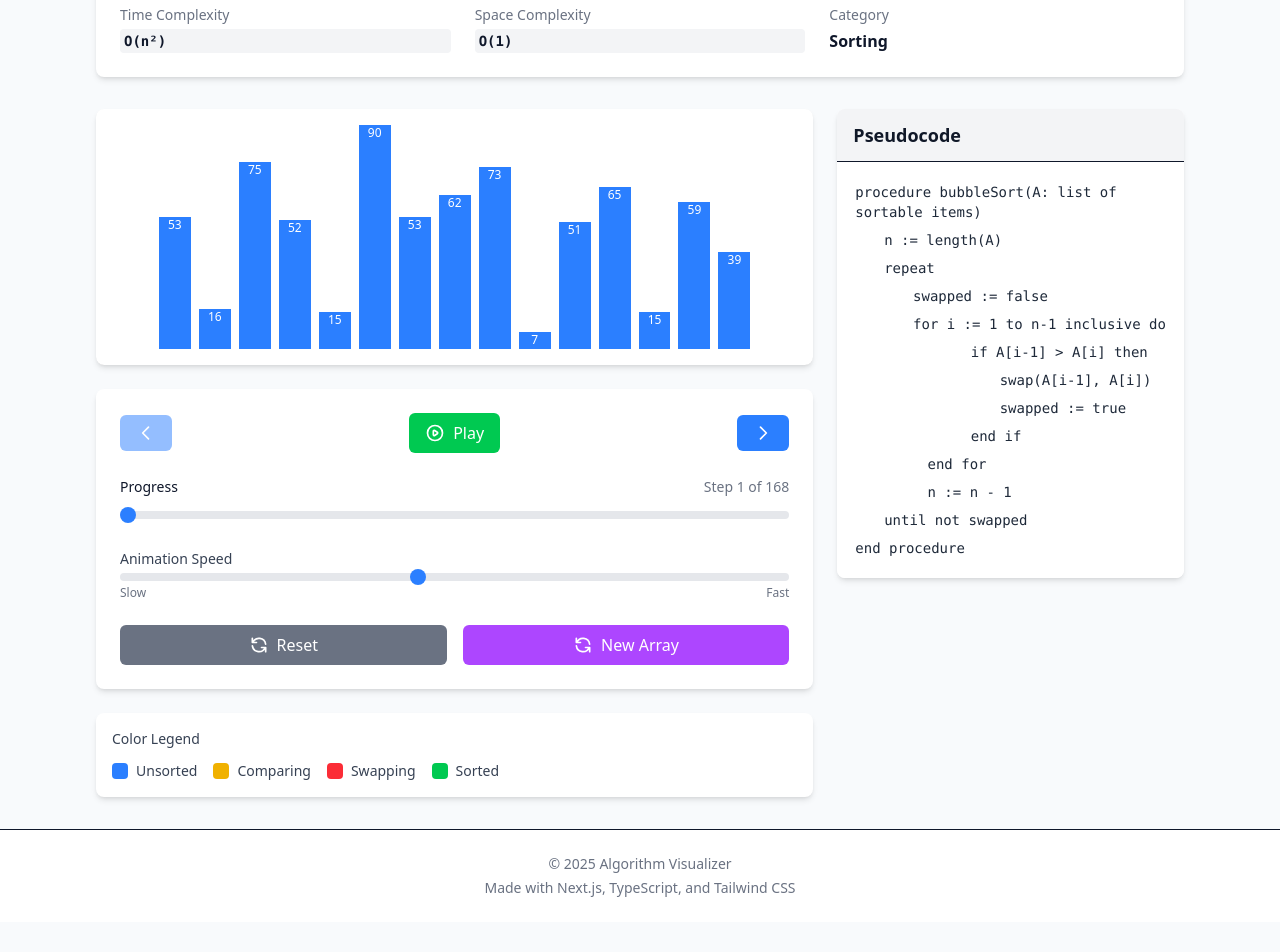
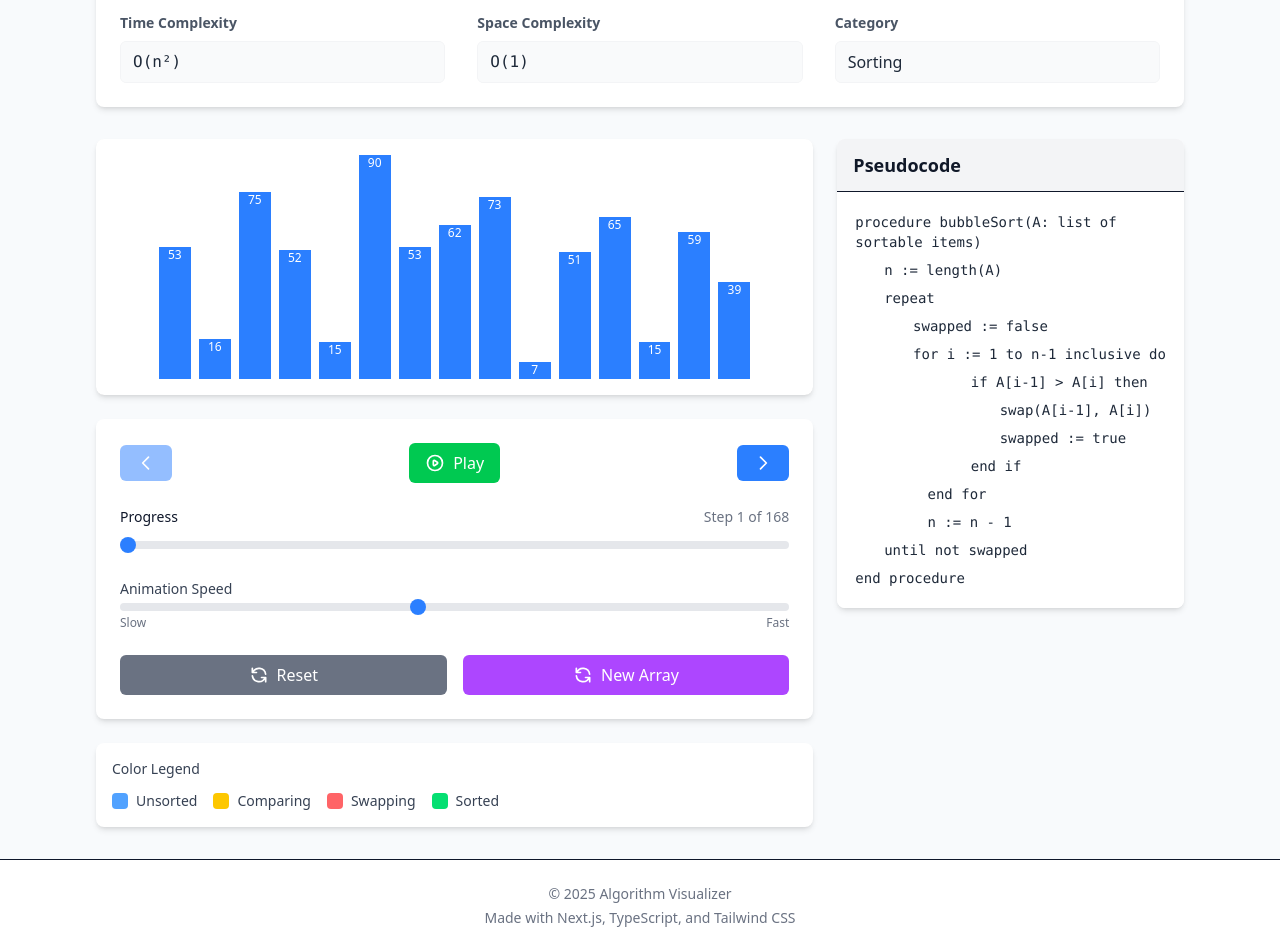
Before and after one commit to Scc33/algorithm-visualizer, a Next.js app: page /sorting/bubbleSort in a window 1280 px wide. Shown: the part 386-1338 px from the top of the page. Before the commit the page ends 1308 px from the top, so only its background shows below. Built offline with nearby package versions, Linux system fonts and the light colour scheme.

Commit message:
Soften colors

```diff
--- a/app/globals.css
+++ b/app/globals.css
@@ -80,7 +80,7 @@ body {
   }
 
   .text-code {
-    @apply font-mono text-sm bg-gray-100 px-1 py-0.5 rounded;
+    @apply font-mono text-sm bg-gray-50 px-3 py-2 rounded border border-gray-100;
   }
 }
 
--- a/app/layout.tsx
+++ b/app/layout.tsx
@@ -13,7 +13,7 @@ export default function RootLayout({
 }>) {
   return (
     <html lang="en">
-      <body className={"antialiased bg-gray-50 text-gray-900 min-h-screen"}>
+      <body className={"antialiased bg-slate-50 text-gray-900 min-h-screen"}>
         {children}
       </body>
     </html>
--- /dev/null
+++ b/components/layout/Footer.tsx
@@ -0,0 +1,14 @@
+export default function Footer() {
+  return (
+    <footer className="bg-white border-t py-6">
+      <div className="container-content">
+        <div className="flex flex-col items-center justify-center text-sm text-gray-500">
+          <p>© {new Date().getFullYear()} Algorithm Visualizer</p>
+          <p className="mt-1">
+            Made with Next.js, TypeScript, and Tailwind CSS
+          </p>
+        </div>
+      </div>
+    </footer>
+  );
+}
--- a/components/layout/PageLayout.tsx
+++ b/components/layout/PageLayout.tsx
@@ -1,3 +1,4 @@
+import Footer from "./Footer";
 import Navbar from "./Navbar";
 
 interface PageLayoutProps {
@@ -17,7 +18,7 @@ export default function PageLayout({
 
       <main className="flex-grow">
         {(title || subtitle) && (
-          <div className="bg-gray-100 border-b">
+          <div className="bg-gray-50 border-b">
             <div className="container-content py-8">
               {title && <h1 className="heading-xl">{title}</h1>}
               {subtitle && (
@@ -30,16 +31,7 @@ export default function PageLayout({
         <div className="container-content py-8">{children}</div>
       </main>
 
-      <footer className="bg-white border-t py-6">
-        <div className="container-content">
-          <div className="flex flex-col items-center justify-center text-sm text-gray-500">
-            <p>© {new Date().getFullYear()} Algorithm Visualizer</p>
-            <p className="mt-1">
-              Made with Next.js, TypeScript, and Tailwind CSS
-            </p>
-          </div>
-        </div>
-      </footer>
+      <Footer />
     </div>
   );
 }
--- a/components/visualizer/AlgorithmInfo.tsx
+++ b/components/visualizer/AlgorithmInfo.tsx
@@ -10,26 +10,36 @@ export default function AlgorithmInfo({ algorithm }: AlgorithmInfoProps) {
       <h2 className="heading-lg">{algorithm.name}</h2>
       <p className="mt-2 text-gray-600">{algorithm.description}</p>
 
-      <div className="mt-4 flex flex-wrap gap-6">
+      <div className="mt-6 flex flex-wrap gap-8">
         <div className="flex-1 min-w-[140px]">
-          <h3 className="text-sm font-medium text-gray-500">Time Complexity</h3>
-          <p className="mt-1 font-semibold text-code">
-            {algorithm.timeComplexity}
-          </p>
+          <h3 className="text-sm font-semibold text-gray-600 mb-2">
+            Time Complexity
+          </h3>
+          <div className="bg-gray-50 px-3 py-2 rounded-md border border-gray-100">
+            <p className="font-mono font-medium text-gray-800">
+              {algorithm.timeComplexity}
+            </p>
+          </div>
         </div>
 
         <div className="flex-1 min-w-[140px]">
-          <h3 className="text-sm font-medium text-gray-500">
+          <h3 className="text-sm font-semibold text-gray-600 mb-2">
             Space Complexity
           </h3>
-          <p className="mt-1 font-semibold text-code">
-            {algorithm.spaceComplexity}
-          </p>
+          <div className="bg-gray-50 px-3 py-2 rounded-md border border-gray-100">
+            <p className="font-mono font-medium text-gray-800">
+              {algorithm.spaceComplexity}
+            </p>
+          </div>
         </div>
 
         <div className="flex-1 min-w-[140px]">
-          <h3 className="text-sm font-medium text-gray-500">Category</h3>
-          <p className="mt-1 font-semibold capitalize">{algorithm.category}</p>
+          <h3 className="text-sm font-semibold text-gray-600 mb-2">Category</h3>
+          <div className="bg-gray-50 px-3 py-2 rounded-md border border-gray-100">
+            <p className="font-medium capitalize text-gray-800">
+              {algorithm.category}
+            </p>
+          </div>
         </div>
       </div>
     </div>
--- a/components/visualizer/ColorLegend.tsx
+++ b/components/visualizer/ColorLegend.tsx
@@ -1,9 +1,9 @@
 export default function ColorLegend() {
   const legendItems = [
-    { color: "bg-blue-500", label: "Unsorted" },
-    { color: "bg-yellow-500", label: "Comparing" },
-    { color: "bg-red-500", label: "Swapping" },
-    { color: "bg-green-500", label: "Sorted" },
+    { color: "bg-blue-400", label: "Unsorted" },
+    { color: "bg-yellow-400", label: "Comparing" },
+    { color: "bg-red-400", label: "Swapping" },
+    { color: "bg-green-400", label: "Sorted" },
   ];
 
   return (
--- a/components/visualizer/SortingVisualization.tsx
+++ b/components/visualizer/SortingVisualization.tsx
@@ -17,11 +17,11 @@ export default function SortingVisualization({
         const height = (value / maxValue) * 100;
 
         // Determine the bar color based on its state
-        let barColor = "bg-blue-500";
+        let barColor = "bg-blue-400";
         if (completed.includes(index)) {
-          barColor = "bg-green-500";
+          barColor = "bg-green-400";
         } else if (comparing.includes(index)) {
-          barColor = swapped ? "bg-red-500" : "bg-yellow-500";
+          barColor = swapped ? "bg-red-400" : "bg-yellow-400";
         }
 
         return (
```
